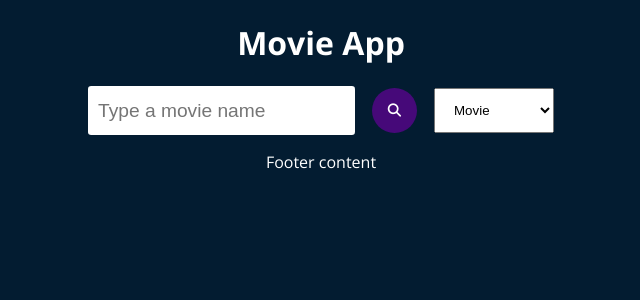
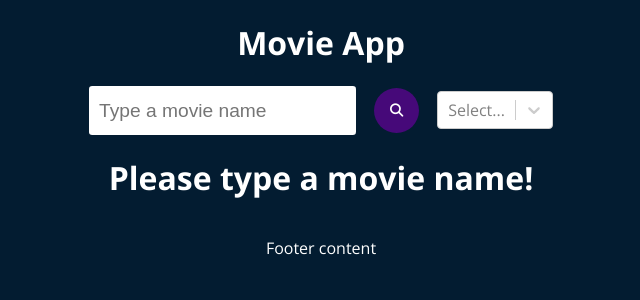
Before and after one commit to umutertakus/movie-app, a React (Create React App) app: page / in a window 1280 px wide. Shown: the top 300 px of the page, without its empty margins (319-959 px from the left). Built offline with nearby package versions, Linux system fonts and the light colour scheme.

Commit message:
Add movie/series choice

```diff
--- a/package.json
+++ b/package.json
@@ -13,6 +13,7 @@
     "react-redux": "^7.2.6",
     "react-router-dom": "^5.3.0",
     "react-scripts": "5.0.0",
+    "react-select": "^5.2.2",
     "semantic-ui-css": "^2.4.1",
     "semantic-ui-react": "^2.1.2",
     "web-vitals": "^2.1.4"
--- a/src/components/Search.js
+++ b/src/components/Search.js
@@ -1,24 +1,36 @@
 import { fetchMovies } from "../redux/movieSlice";
-import { useEffect, useState } from "react";
+import { useState } from "react";
 import { useDispatch, useSelector } from "react-redux";
+import { selectItems } from "../selectValues";
+import Select from "react-select";
 
 function Search() {
   const [term, setTerm] = useState("");
+  const [selectValue, setSelectValue] = useState();
+  const [sendValue, setSendValue] = useState("");
+  const data = useSelector((state) => state.movie.items);
   const status = useSelector((state) => state.movie.status);
   const dispatch = useDispatch();
 
   const handleSubmit = (e) => {
     e.preventDefault();
-    if (term === "") console.log("You have to enter a movie/series name.");
+    if (term === "" || sendValue === "")
+      console.log("You have to enter a movie/series name.");
     else {
-      if (status === "idle") {
-        dispatch(fetchMovies(term))
+      if (status === "idle" || status === "succeeded") {
+        const params = { term, sendValue };
+        dispatch(fetchMovies(params));
       }
       setTerm("");
     }
   };
 
+  const handleSelect = (e) => {
+    setSendValue(e.value);
+  };
+
   return (
+    <>
       <form onSubmit={handleSubmit} className="search-form">
         <input
           className="search-input"
@@ -30,11 +42,17 @@ function Search() {
         <button className="btn">
           <i className="fa-solid fa-magnifying-glass"></i>
         </button>
-      <select className="select-box">
-        <option value="movie">Movie</option>
-        <option value="series">TV Series</option>
-      </select>
+        <Select
+          options={selectItems}
+          value={selectValue}
+          onChange={handleSelect}
+        ></Select>
       </form>
+
+      {data.totalResults === 0 && (
+        <h1 className="white">Please type a movie name!</h1>
+      )}
+    </>
   );
 }
 
--- a/src/redux/movieSlice.js
+++ b/src/redux/movieSlice.js
@@ -1,9 +1,9 @@
-import { createAsyncThunk, createSlice } from "@reduxjs/toolkit";
+import { createAsyncThunk, createSlice, current } from "@reduxjs/toolkit";
 import axios from "axios";
 
-export const fetchMovies = createAsyncThunk("movie/getMovie", async (term) => {
+export const fetchMovies = createAsyncThunk("movie/getMovie", async (params) => {
   const res = await axios(
-    `http://www.omdbapi.com/?apikey=2ccecf61&s=${term}&type=movie&`
+    `http://www.omdbapi.com/?apikey=2ccecf61&s=${params.term}&type=${params.sendValue}&`
   );
   return res.data;
 });
@@ -13,6 +13,7 @@ export const moviceSlice = createSlice({
   initialState: {
     items: {
       Search: [],
+      totalResults: 0,
     },
     status: "idle",
   },
@@ -24,7 +25,6 @@ export const moviceSlice = createSlice({
     [fetchMovies.fulfilled]: (state, action) => {
       state.items = action.payload;
       state.status = "succeeded";
-      console.log(action.payload);
     },
     [fetchMovies.rejected]: (state, action) => {
       state.status = "failed";
--- /dev/null
+++ b/src/selectValues.js
@@ -0,0 +1,10 @@
+export const selectItems = [
+  {
+    value: "movie",
+    label: "Movie",
+  },
+  {
+    value: "series",
+    label: "TV Series",
+  },
+];
```
Also changed, not shown: 1 other file (tests, documents, lock files or other folders). Lines whose indentation alone changed are shown as unchanged.
